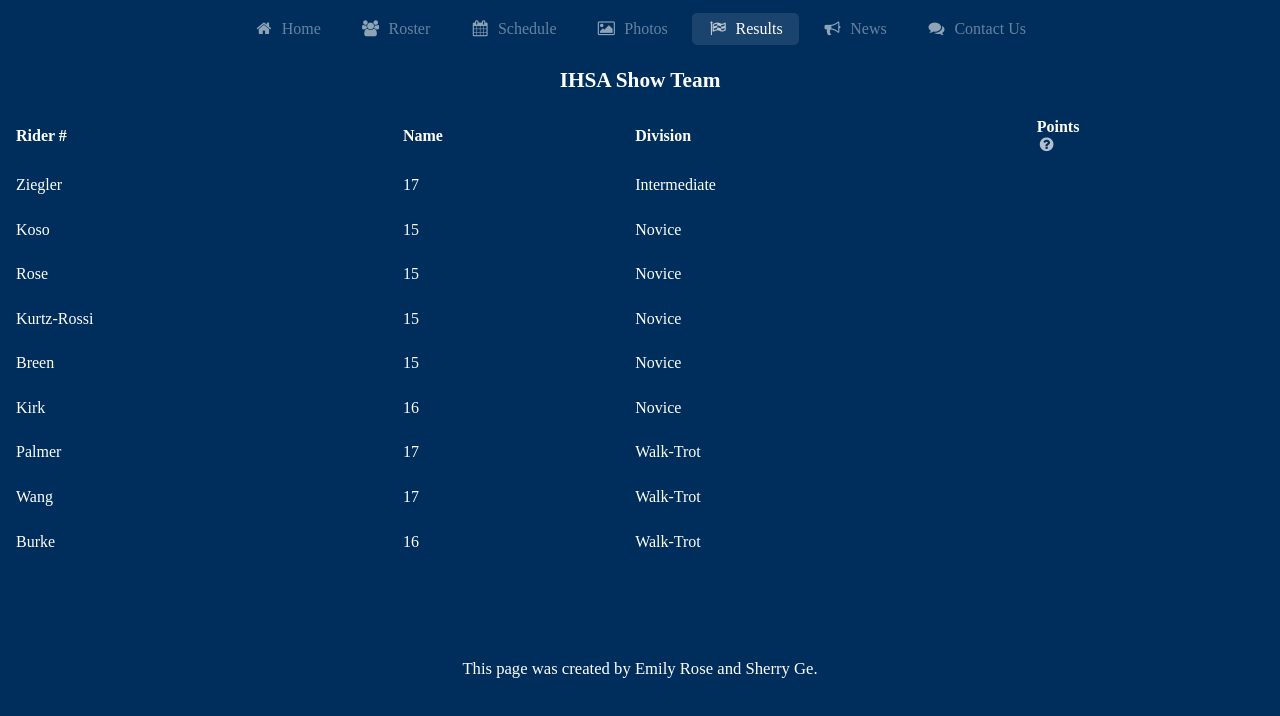
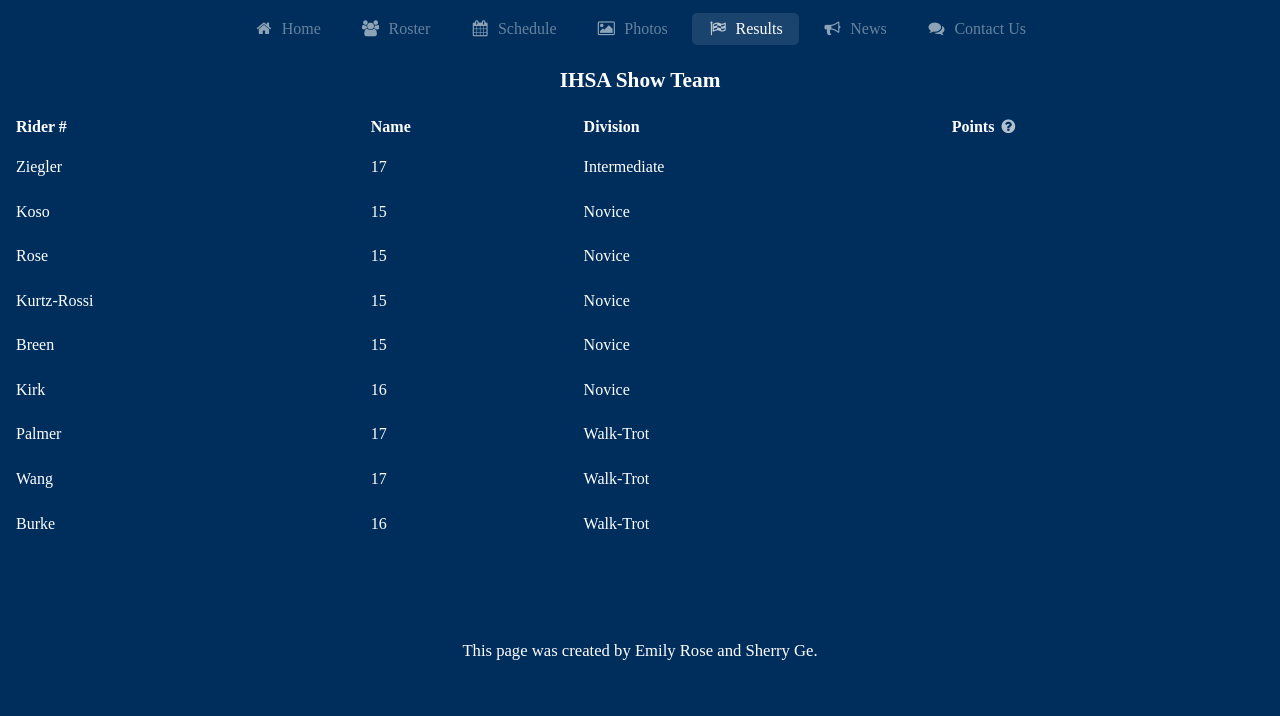
Before and after one commit to coldwellop1/equestrianevents, a plain HTML site: page results.html in a window 1280 px wide. Shown: the part 54-770 px from the top of the page. Drawn offline with nearby package versions, Linux system fonts and the light colour scheme.

Commit message:
Update results.html

```diff
--- a/results.html
+++ b/results.html
@@ -48,7 +48,7 @@
 	       <th><div>Rider #</div></th>
 	       <th><div>Name</div></th>
 	       <th><div>Division</div></th>
-	       <th><div>Points</div> <i class="help circle icon link" title="Points rolled over from last show season"></i></th>
+	       <th><div>Points <i class="help circle icon link" delay="50" title="Points rolled over from last show season"></i></div> </th>
 	    </tr>
 	  </thead>
 	  <tbody>
```
